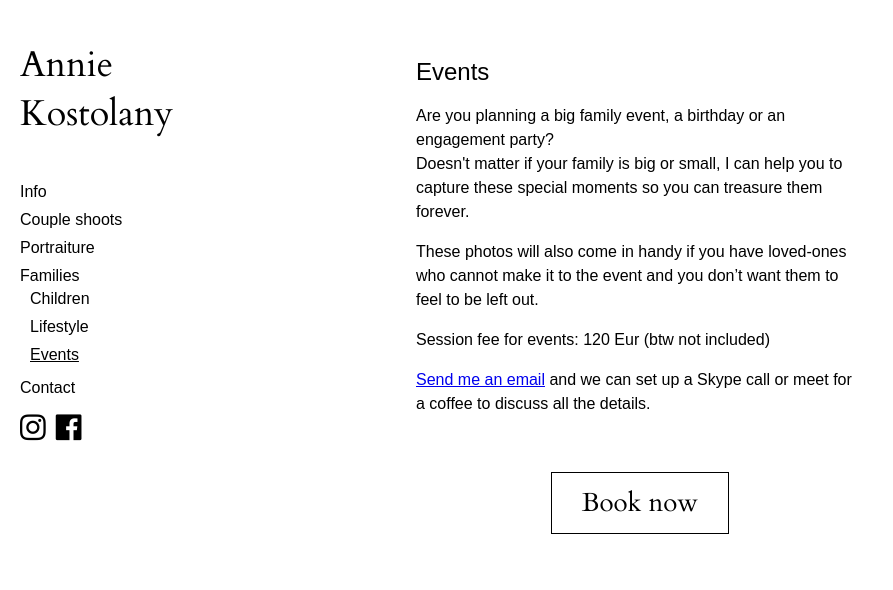
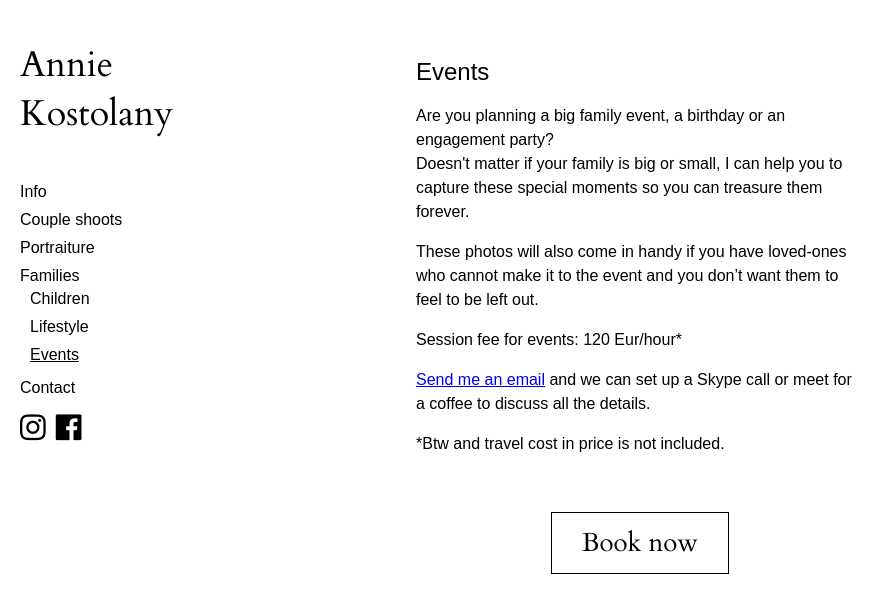
Before and after one commit to 3n1k0/anniekostolany.com, a React app: page /events in a window 1280 px wide. Shown: the top 590 px of the page, without its empty margins (0-893 px from the left). Built offline with nearby package versions, Linux system fonts and the light colour scheme.

Commit message:
Update Events.jsx

```diff
--- a/src/components/pages/Events.jsx
+++ b/src/components/pages/Events.jsx
@@ -11,9 +11,11 @@ export default () => (
 
 		<p>These photos will also come in handy if you have loved-ones who cannot make it to the event and you don’t want them to feel to be left out.</p>
 
-		<p>Session fee for events: 120 Eur (btw not included)</p>
+		<p>Session fee for events: 120 Eur/hour*</p>
 
 		<p><a href="/contat">Send me an email</a> and we can set up a Skype call or meet for a coffee to discuss all the details.</p>
+
+		<p>*Btw and travel cost in price is not included.</p>
 
 
 		<BookNowButton />
```
